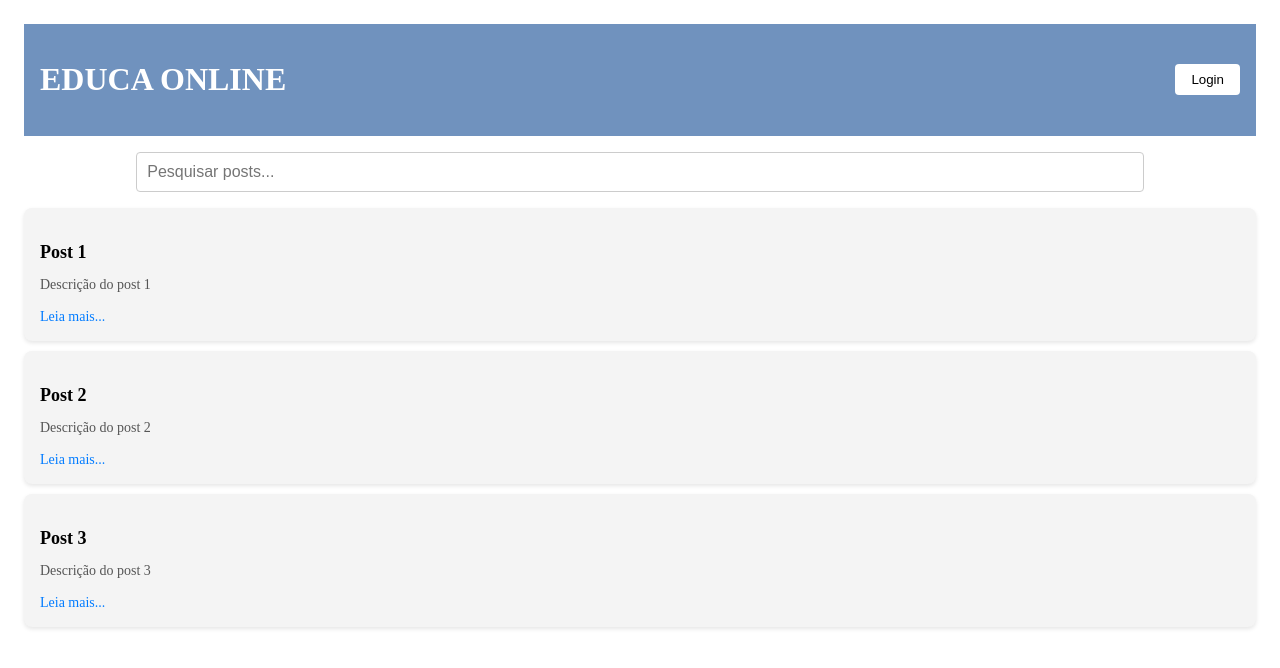
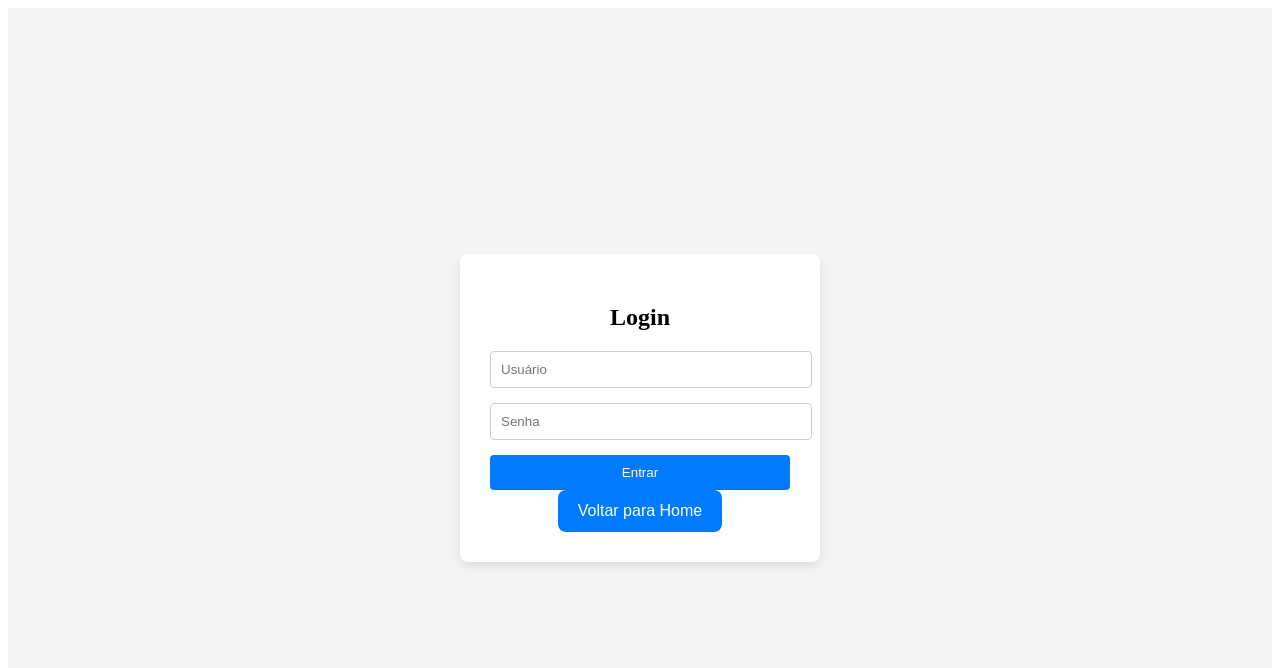
Before and after one commit to barbara-azevedo/techChallenge3, a React (Vite) app: page /login in a window 1280 px wide. Shown: the top 668 px of the page. Built offline with nearby package versions, Linux system fonts and the light colour scheme.

Commit message:
Correção página de login

```diff
--- a/src/pages/login.tsx
+++ b/src/pages/login.tsx
@@ -1,55 +1,88 @@
-// pages/Home.tsx
-import React, { useState, useEffect } from 'react';
-import Header from '../components/Header';
-import SearchBar from '../components/SearchBar';
-import PostList from '../components/PostList';
+import React, { useState } from 'react';
 import styled from 'styled-components';
+import { useNavigate } from 'react-router-dom';  // Para redirecionamento
+import BackButton from '../components/BackButton';
 
-const HomeContainer = styled.div`
-    padding: 16px;
+// Estilos para a página de login
+const Container = styled.div`
+    display: flex;
+    justify-content: center;
+    align-items: center;
+    height: 100vh;
+    background-color: #f4f4f4;
 `;
 
-interface Post {
-    id: number;
-    title: string;
-    description: string;
-}
+const LoginBox = styled.div`
+    background-color: white;
+    padding: 30px;
+    border-radius: 8px;
+    box-shadow: 0px 4px 8px rgba(0, 0, 0, 0.1);
+    width: 300px;
+    text-align: center;
+`;
 
-const Home: React.FC = () => {
-    const [posts, setPosts] = useState<Post[]>([]);  // Todos os posts
-    const [filteredPosts, setFilteredPosts] = useState<Post[]>([]);  // Posts filtrados
-    const [searchTerm, setSearchTerm] = useState('');  // Valor do termo de pesquisa
+const Title = styled.h2`
+    margin-bottom: 20px;
+`;
 
-    // Simula a busca de posts (pode ser de uma API)
-    useEffect(() => {
-        const fetchedPosts: Post[] = [
-            { id: 1, title: 'Post 1', description: 'Descrição do post 1' },
-            { id: 2, title: 'Post 2', description: 'Descrição do post 2' },
-            { id: 3, title: 'Post 3', description: 'Descrição do post 3' },
-        ];
+const Input = styled.input`
+    width: 100%;
+    padding: 10px;
+    margin-bottom: 15px;
+    border: 1px solid #ccc;
+    border-radius: 4px;
+`;
 
-        setPosts(fetchedPosts);  // Define todos os posts
-        setFilteredPosts(fetchedPosts);  // Inicialmente, mostra todos os posts
-    }, []);
+const Button = styled.button`
+    width: 100%;
+    padding: 10px;
+    background-color: #007bff;
+    color: white;
+    border: none;
+    border-radius: 4px;
+    cursor: pointer;
 
-    // Função de pesquisa que filtra os posts
-    const handleSearchChange = (searchTerm: string) => {
-        setSearchTerm(searchTerm);  // Atualiza o valor do termo de pesquisa
-        const filtered = posts.filter(
-            (post) =>
-                post.title.toLowerCase().includes(searchTerm.toLowerCase()) ||
-                post.description.toLowerCase().includes(searchTerm.toLowerCase())
-        );
-        setFilteredPosts(filtered);  // Atualiza os posts filtrados
+    &:hover {
+        background-color: #0056b3;
+    }
+`;
+
+const Login: React.FC = () => {
+    const [username, setUsername] = useState('');
+    const [password, setPassword] = useState('');
+    const navigate = useNavigate();  // Hook para navegação
+
+    const handleLogin = () => {
+        // Lógica simples para validação de login (deve ser substituída por validação real)
+        if (username === 'admin' && password === 'admin') {
+            alert('Login bem-sucedido!');
+            navigate('/');  // Redireciona para a página principal após login bem-sucedido
+        } else {
+            alert('Usuário ou senha incorretos!');
+        }
     };
 
     return (
-        <HomeContainer>
-            <Header />
-            <SearchBar onSearchChange={handleSearchChange} />
-            <PostList posts={filteredPosts} />  {/* Passa os posts filtrados para o PostList */}
-        </HomeContainer>
+        <Container>
+            <LoginBox>
+                <Title>Login</Title>
+                <Input
+                    type="text"
+                    placeholder="Usuário"
+                    value={username}
+                    onChange={(e) => setUsername(e.target.value)} // Atualiza o estado com o valor do campo
+                />
+                <Input
+                    type="password"
+                    placeholder="Senha"
+                    value={password}
+                    onChange={(e) => setPassword(e.target.value)} // Atualiza o estado com o valor do campo
+                />
+                <Button onClick={handleLogin}>Entrar</Button>
+                <BackButton />
+            </LoginBox>
+        </Container>
     );
 };
 
-export default Home;
+export default Login;
```
